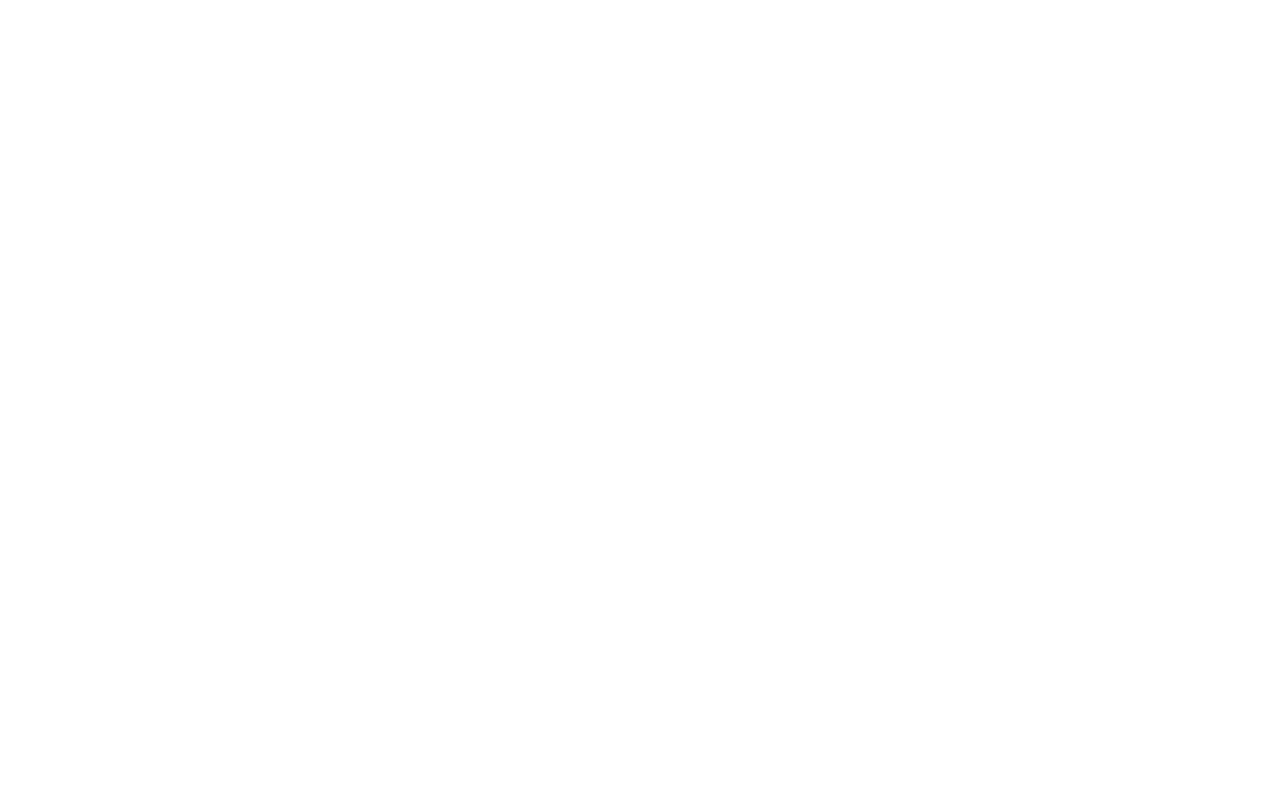
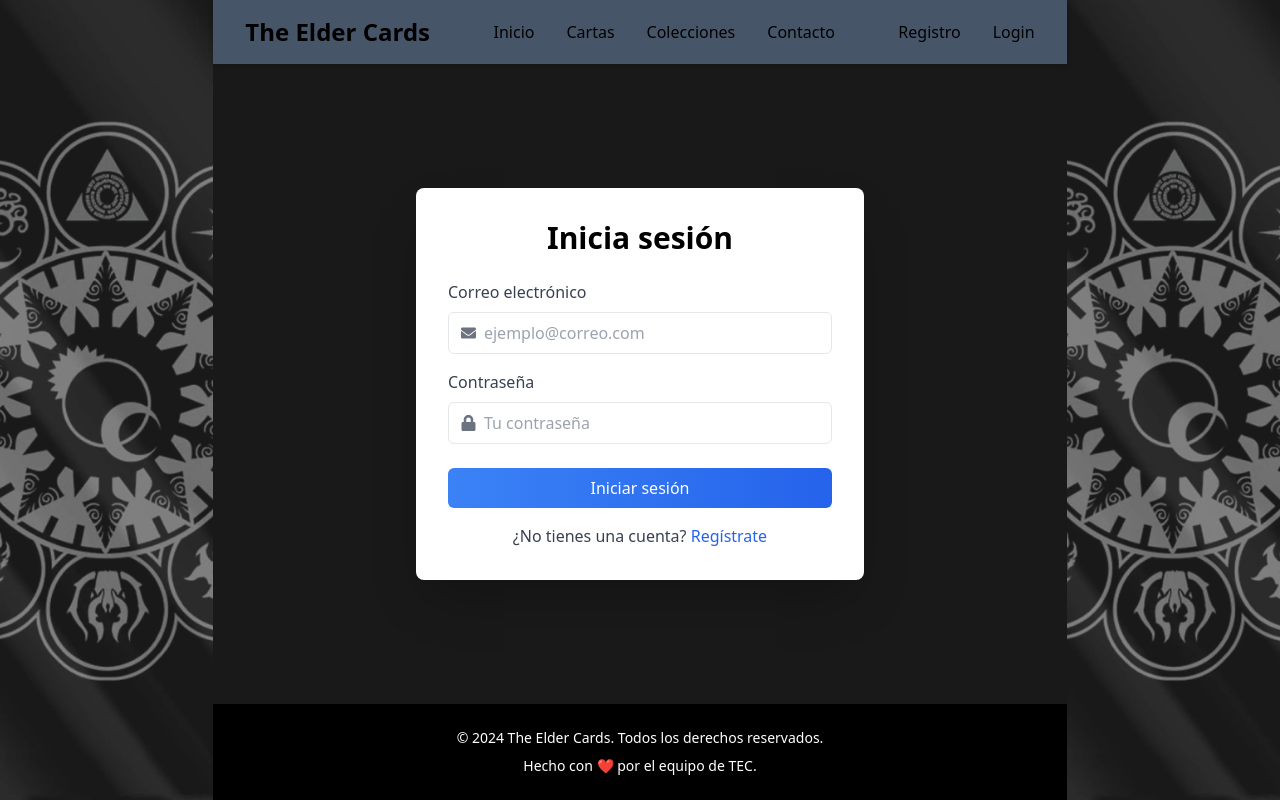
Before and after one commit to JackPliskin64/TheElderCards-FRONT, a React (Vite) app: page /login in a window 1280 px wide. Before the commit this address had no page. Built offline with nearby package versions, Linux system fonts and the light colour scheme.

Commit message:
Login done

```diff
--- a/src/App.tsx
+++ b/src/App.tsx
@@ -1,6 +1,7 @@
 import { BrowserRouter as Router, Route, Routes } from "react-router-dom";
-import Landing from "./Components/Landing";
-import Register from "./Components/Register";
+import Landing from "./components/Landing";
+import Register from "./components/Register";
+import Login from "./components/Login";
 
 function App() {
   return (
@@ -8,6 +9,7 @@
       <Routes>
         <Route path="/" element={<Landing />} />
         <Route path="/register" element={<Register />} />
+        <Route path="/login" element={<Login />} />
       </Routes>
     </Router>
   );
--- a/src/Components/Login.tsx
+++ b/src/Components/Login.tsx
@@ -0,0 +1,151 @@
+import { useState } from "react";
+import Navbar from "./Navbar";
+import Footer from "./Footer";
+import { FaEnvelope, FaLock } from "react-icons/fa";
+
+function Login() {
+  // Estados para los campos del formulario
+  const [email, setEmail] = useState<string>("");
+  const [password, setPassword] = useState<string>("");
+  const [errorMessage, setErrorMessage] = useState<string>("");
+  const [successMessage, setSuccessMessage] = useState<string>("");
+
+  // Expresión regular para la validación del email
+  const emailRegex = /^[a-zA-Z0-9._%+-]+@[a-zA-Z0-9.-]+\.[a-zA-Z]{2,}$/;
+
+  // Manejar el cambio en los campos del formulario
+  const handleChange = (e: React.ChangeEvent<HTMLInputElement>) => {
+    const { id, value } = e.target;
+    if (id === "email") setEmail(value);
+    if (id === "password") setPassword(value);
+  };
+
+  // Manejar el envío del formulario (simulación de login)
+  const handleSubmit = (e: React.FormEvent<HTMLFormElement>) => {
+    e.preventDefault();
+
+    // Comprobaciones de validación
+    if (!email || !password) {
+      setErrorMessage("Todos los campos son obligatorios.");
+      setSuccessMessage("");
+    } else if (!emailRegex.test(email)) {
+      setErrorMessage("El correo electrónico no es válido.");
+      setSuccessMessage("");
+    } else {
+      // Simulación de éxito en el login
+      setErrorMessage("");
+      setSuccessMessage("¡Inicio de sesión exitoso!");
+      setEmail("");
+      setPassword("");
+    }
+  };
+
+  return (
+    <div className="relative min-h-screen bg-cover bg-center">
+      <div className="flex">
+        {/* Banda negra a la izquierda */}
+        <div
+          className="w-1/6 bg-black opacity-90 sticky top-0 bg-cover bg-center"
+          style={{ backgroundImage: "url('/bg.webp')" }}
+        ></div>
+
+        {/* Contenido principal */}
+        <div className="w-4/6 flex flex-col justify-between bg-black bg-opacity-90 min-h-screen">
+          <Navbar />
+
+          {/* Formulario Login */}
+          <div className="flex items-center justify-center py-12">
+            <div className="bg-white p-8 rounded-lg shadow-2xl w-full max-w-md">
+              <h2 className="text-3xl font-bold mb-6 text-center text-black">
+                Inicia sesión
+              </h2>
+
+              {/* Mostrar mensajes de error o éxito */}
+              {errorMessage && (
+                <div className="mb-4 text-red-500 text-center">
+                  {errorMessage}
+                </div>
+              )}
+              {successMessage && (
+                <div className="mb-4 text-green-500 text-center">
+                  {successMessage}
+                </div>
+              )}
+
+              <form onSubmit={handleSubmit}>
+                {/* Campo Email */}
+                <div className="mb-4 relative">
+                  <label
+                    className="block text-gray-700 font-medium mb-2"
+                    htmlFor="email"
+                  >
+                    Correo electrónico
+                  </label>
+                  <div className="flex items-center border rounded-md px-3 py-2 focus-within:ring-2 focus-within:ring-blue-500">
+                    <FaEnvelope className="text-gray-500 mr-2" />
+                    <input
+                      type="email"
+                      id="email"
+                      value={email}
+                      onChange={handleChange}
+                      placeholder="ejemplo@correo.com"
+                      className="w-full outline-none"
+                    />
+                  </div>
+                </div>
+
+                {/* Campo Password */}
+                <div className="mb-6 relative">
+                  <label
+                    className="block text-gray-700 font-medium mb-2"
+                    htmlFor="password"
+                  >
+                    Contraseña
+                  </label>
+                  <div className="flex items-center border rounded-md px-3 py-2 focus-within:ring-2 focus-within:ring-blue-500">
+                    <FaLock className="text-gray-500 mr-2" />
+                    <input
+                      type="password"
+                      id="password"
+                      value={password}
+                      onChange={handleChange}
+                      placeholder="Tu contraseña"
+                      className="w-full outline-none"
+                    />
+                  </div>
+                </div>
+
+                {/* Botón */}
+                <button
+                  type="submit"
+                  className="w-full bg-gradient-to-r from-blue-500 to-blue-600 text-white py-2 rounded-md hover:from-blue-600 hover:to-blue-700 transition-transform transform hover:scale-105"
+                >
+                  Iniciar sesión
+                </button>
+              </form>
+
+              {/* Enlace a Register */}
+              <div className="text-center mt-4">
+                <p className="text-gray-700">
+                  ¿No tienes una cuenta?{" "}
+                  <a href="/register" className="text-blue-600 hover:underline">
+                    Regístrate
+                  </a>
+                </p>
+              </div>
+            </div>
+          </div>
+          <Footer />
+        </div>
+
+        {/* Banda negra a la derecha */}
+        <div
+          className="w-1/6 bg-black opacity-90 sticky top-0 bg-cover bg-center"
+          style={{ backgroundImage: "url('/bg.webp')" }}
+        ></div>
+      </div>
+    </div>
+  );
+}
+
+export default Login;
--- a/src/Components/Navbar.tsx
+++ b/src/Components/Navbar.tsx
@@ -40,9 +40,9 @@
             </Link>
           </li>
           <li>
-            <a href="#login" className="hover:text-gray-500">
+            <Link to="/login" className="hover:text-gray-500">
               Login
-            </a>
+            </Link>
           </li>
         </ul>
       </nav>
```
